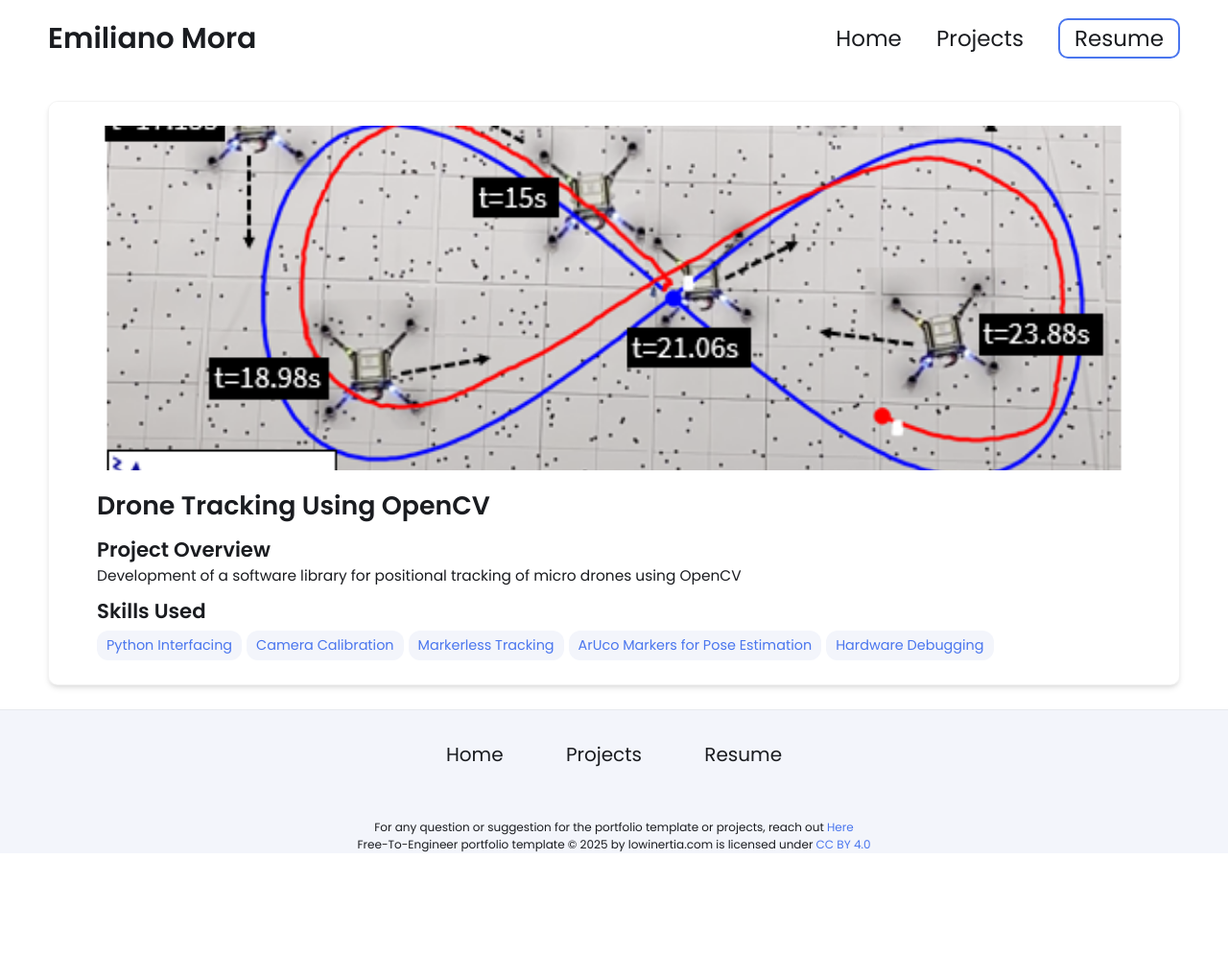
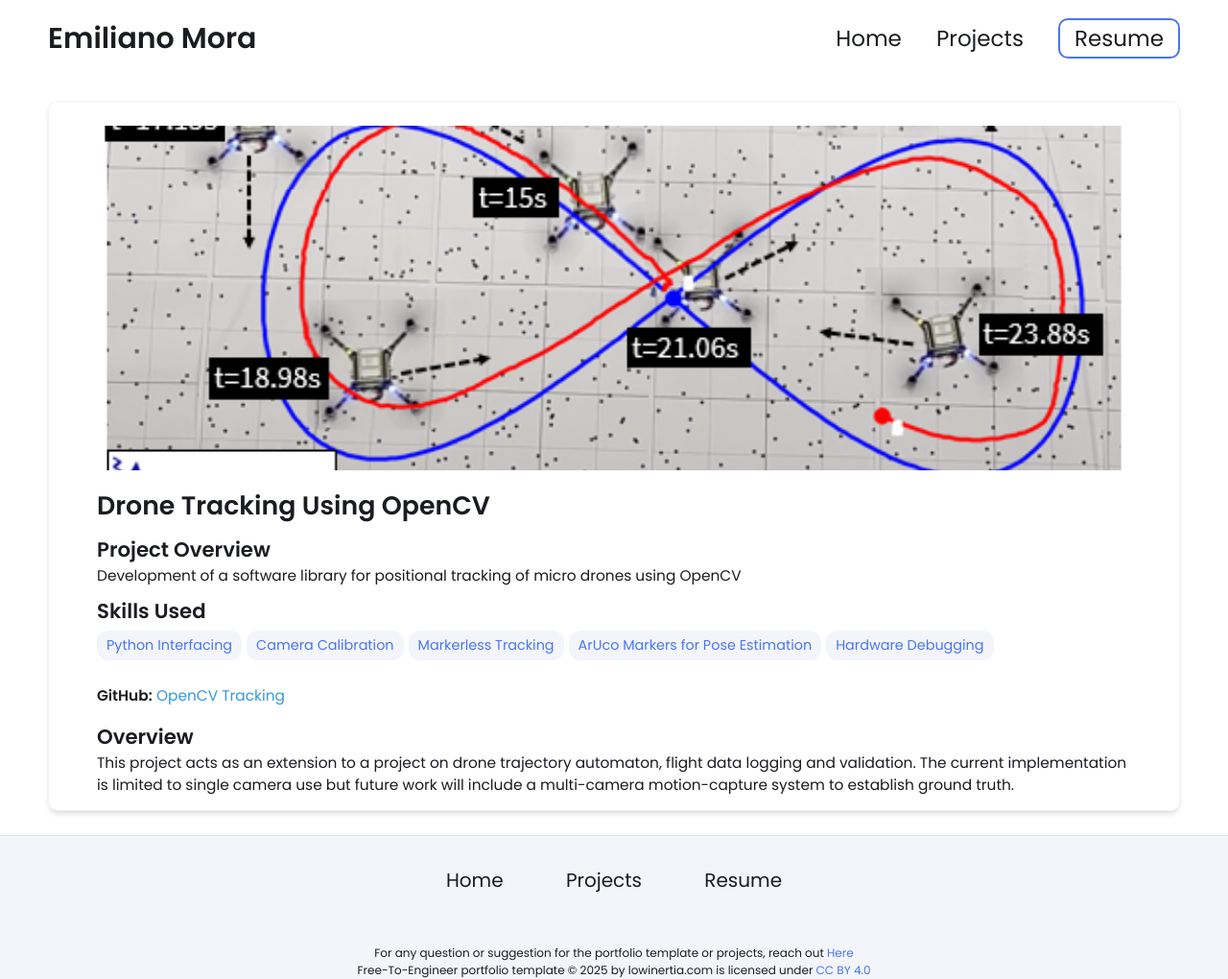
Before and after one commit to Emora97/emora97.github.io, a Jekyll site: the page built from _projects/OpenCV-Drone-Tracking/index.md, in a window 1280 px wide. Shown: the whole page at 96% size. Built offline with Jekyll 4.4.1, drawn with Linux system fonts in a browser that asks for light colours; before the commit the page ends 900 px from its top, so only the background shows below that.

Commit message:
Update index.md

```diff
--- a/_projects/OpenCV-Drone-Tracking/index.md
+++ b/_projects/OpenCV-Drone-Tracking/index.md
@@ -10,3 +10,7 @@ skills:
 - Hardware Debugging
 main-image: /markerless-trajectory.png
 ---
+**GitHub:** [OpenCV Tracking](https://github.com/Emora97/OpenCV-Tracking)
+
+## Overview
+This project acts as an extension to a project on drone trajectory automaton, flight data logging and validation. The current implementation is limited to single camera use but future work will include a multi-camera motion-capture system to establish ground truth.
```
